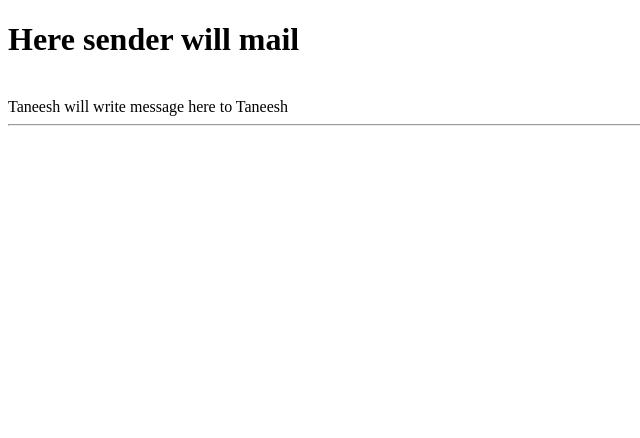
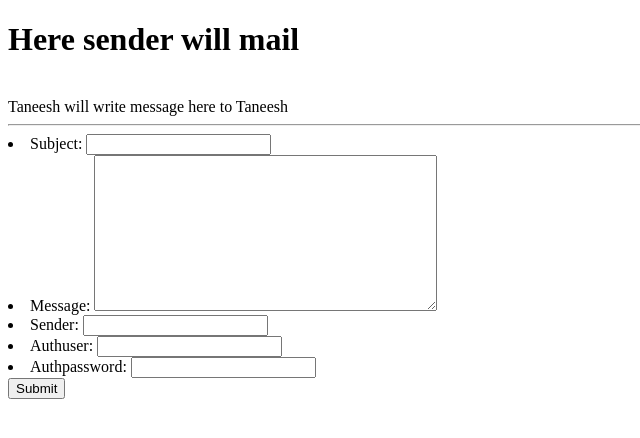
Before and after one commit to dhakad-anant/Oratory, a Django app: page /homework/1/1/ in a window 1280 px wide. Shown: the top 438 px of the page, without its empty margins (0-640 px from the left). Run offline with Django 3.2, Linux system fonts and the light colour scheme; data comes from the database, SQL or seed files in the repository.

Commit message:
started the emailing functionality

```diff
--- a/accounts/views.py
+++ b/accounts/views.py
@@ -13,7 +13,7 @@ def signup_view(request):
             return redirect('articles:list')
 
     else:
-        form=UserCreationForm
+        form=UserCreationForm()
     return  render(request,'accounts/signup.html',{'form':form})
 
 
--- a/homework/forms.py
+++ b/homework/forms.py
@@ -1,8 +1,21 @@
 
 from django import forms
 
-class Subscribe(forms.Form):
-    Email = forms.EmailField()
-
-    def __str__(self):
-        return self.Email
+'''
+send_mail(subject,
+        message,
+        from_email,
+        recipient_list,
+        fail_silently=False,
+        auth_user=None,
+        auth_password=None,
+        connection=None,
+        html_message=None
+        )
+'''
+class Homeworkform(forms.Form):
+    subject = forms.CharField(max_length=100)
+    message = forms.CharField(widget=forms.Textarea)
+    sender = forms.EmailField()
+    authuser = forms.CharField(max_length=50,required=False)
+    authpassword = forms.CharField(max_length=50,required=False)
--- a/homework/templates/homework/assign.html
+++ b/homework/templates/homework/assign.html
@@ -11,7 +11,7 @@
         {% for k,v in dict.items %}
             <li>
                 {% load file %}
-                <a href="{% url 'sendhomework' k v %}"> #  </a>  {{ newlist|index:k }} ---> {{ newlist|index:v }}
+                <a href="{% url 'homework:sendhomework' k v %}"> #  </a>  {{ newlist|index:k }} ---> {{ newlist|index:v }}
                 <br><hr>
             </li>
         {% endfor %}
--- a/homework/templates/homework/message.html
+++ b/homework/templates/homework/message.html
@@ -10,5 +10,12 @@
     <br>
     {{ sender.name }} will write message here to {{ reciever.name }}
     <hr>
+    <div>
+        <form method="POST">
+            {% csrf_token %}
+            {{ form.as_ul }}
+            <input type="submit" value="Submit"/>
+        </form>
+    </div>
 </body>
 </html>
--- a/homework/urls.py
+++ b/homework/urls.py
@@ -1,5 +1,7 @@
 from django.urls import path
 from . import views
+
+app_name = 'homework'
 
 urlpatterns = [
     #path('index/',views.index,name='homeworkIndex'),
--- a/homework/views.py
+++ b/homework/views.py
@@ -1,30 +1,21 @@
-from django.shortcuts import render
+from django.shortcuts import render,redirect
+from Oratory_site.settings import EMAIL_HOST_USER,EMAIL_HOST_PASSWORD
 from django.http import HttpResponse
-from . import forms
+from .forms import Homeworkform
 import random
 from .models import Person
 from django.core.mail import send_mail
 
-
 def index(request):
     return HttpResponse("<h1> now we are starting the app at oratory site yeeeee-----</h1>")
 
-
 def assignhomework(request):
-
     nametoemail = Person.objects.all()
     newlist = []
     newlist.append('blank')
     for person in nametoemail:
         newlist.append(person.name)
-    '''
-    indextoname = {}
-    count = 1
-    for k in nametoemail.keys():
-        indextoname[count] = k
-        count = count + 1'''
     length = len(newlist)-1
-
     dict = {}
     visited = [False for i in range(length)]
     print(len(visited))
@@ -37,12 +28,46 @@ def assignhomework(request):
                 dict[i+1] = current+1
                 flag = 1
         flag = 0
-
     return render(request,'homework/assign.html',{'newlist':newlist,'dict':dict,'range':range(1,15)})
-
+'''
+class HomeworkForm(forms.Form):
+    subject = forms.CharField(max_length=100)
+    message = forms.CharField(widget=forms.Textarea)
+    sender = forms.EmailField()
+    authuser = forms.CharField(max_length=50)
+    authpassword = forms.CharField(max_length=50)
+'''
 
 def sendhomework(request,sender_id,reciever_id):
     sender = Person.objects.get(pk=sender_id)
     reciever = Person.objects.get(pk=reciever_id)
 
-    return render(request , 'homework/message.html', {'sender':sender,'reciever':reciever})
+    form = Homeworkform(None)
+    if request.method == 'POST':
+        form = Homeworkform(request.POST)
+        if form.is_valid():
+            subject = form.cleaned_data['subject']
+            message = form.cleaned_data['message']
+            from_mail = form.cleaned_data['sender']
+            authuser = form.cleaned_data['authuser']
+            authpassword = form.cleaned_data['authpassword']
+            if authpassword == 'None' and authuser == 'None':
+                send_mail(subject, message, from_mail, [reciever.email],False)
+            else:
+                send_mail(subject, message, from_mail, [reciever.email],False, authuser, authpassword,html_message=None)
+            redirect('homework:assignhomework')
+
+    return render(request , 'homework/message.html', {'sender':sender,'reciever':reciever,'form':form})
+
+'''
+send_mail(subject,=
+        message,=
+        from_email,=
+        recipient_list,=
+        fail_silently=False,
+        auth_user=None,
+        auth_password=None,
+        connection=None,
+        html_message=None
+        )
+'''
```
